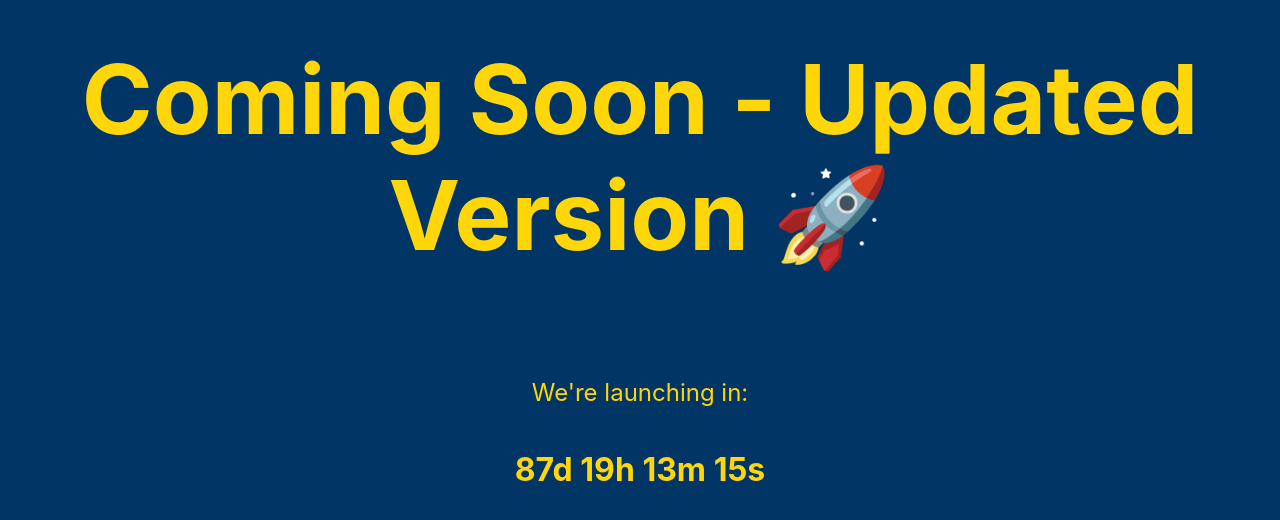
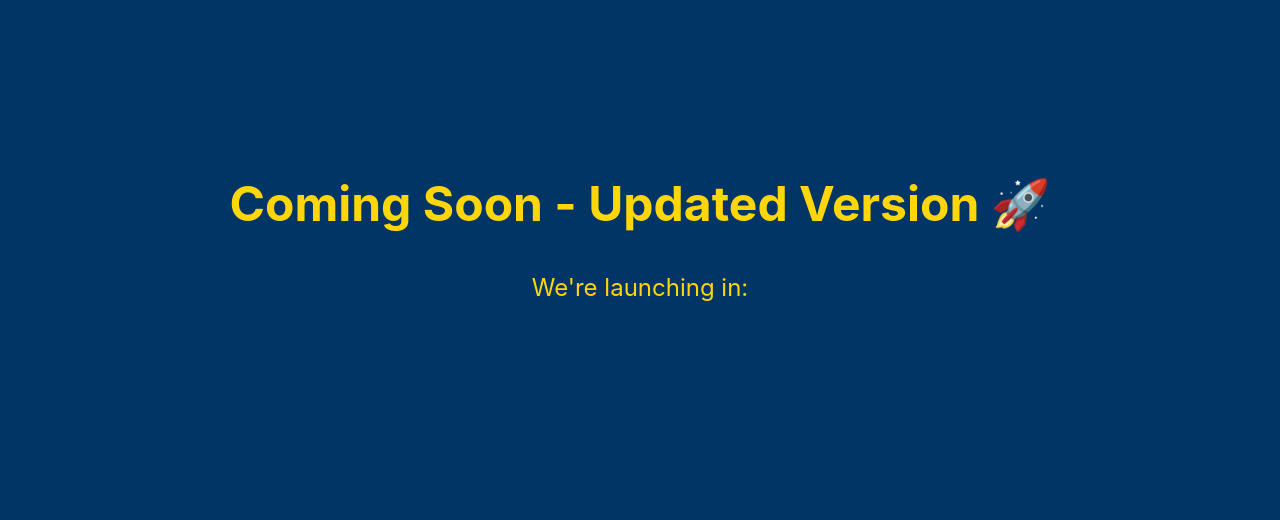
Before and after one commit to Lohitha-kakumani/WebHosting, a React (Create React App) app: page / in a window 1280 px wide. Shown: the part 170-690 px from the top of the page. Built offline with nearby package versions, Linux system fonts and the light colour scheme.

Commit message:
the final version

```diff
--- a/src/ComingSoon.js
+++ b/src/ComingSoon.js
@@ -1,21 +1,17 @@
 import React from "react";
-import Countdown from "react-countdown";
 
 const ComingSoon = () => {
   const launchDate = new Date("2025-06-01T00:00:00"); // Set your launch date
 
   return (
     <div style={styles.container}>
-      <h1 style={styles.heading}><h1>Coming Soon - Updated Version 🚀</h1>      </h1>
+      <h1 style={styles.heading}> Coming Soon - Updated Version 🚀</h1>
       <p style={styles.text}>We're launching in:</p>
-      <Countdown date={launchDate} renderer={CountdownRenderer} />
     </div>
   );
 };
 
-const CountdownRenderer = ({ days, hours, minutes, seconds }) => (
-  <h2 style={styles.timer}>{`${days}d ${hours}h ${minutes}m ${seconds}s`}</h2>
-);
+
 
 const styles = {
   container: { display: "flex", flexDirection: "column", alignItems: "center", justifyContent: "center", height: "100vh", backgroundColor: "#003566", color: "#FFD60A", textAlign: "center" },
```
Also changed, not shown: 1 other file (tests, documents, lock files or other folders).
